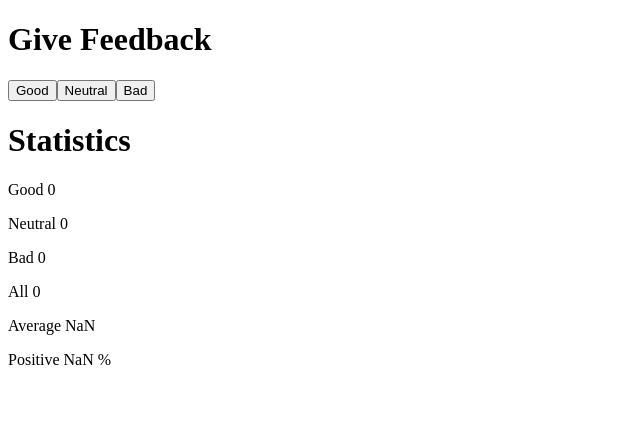
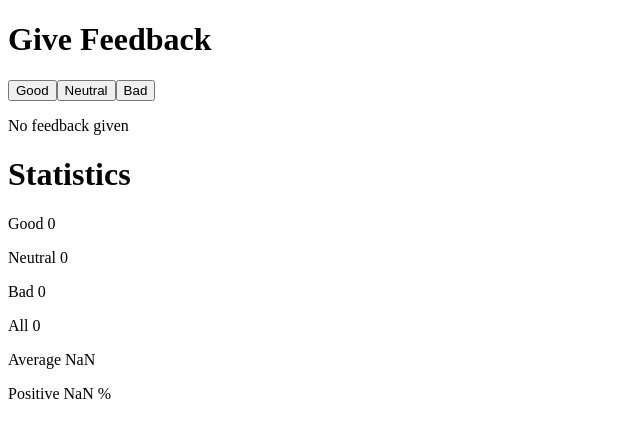
Before and after one commit to w1sec0d/fullstack-course, a React (Vite) app in the folder part1-introduction-to-react/unicafe/: page / in a window 1280 px wide. Shown: the top 438 px of the page, without its empty margins (0-640 px from the left). Built offline with nearby package versions, Linux system fonts and the light colour scheme.

Commit message:
Add exercise 1.9: unicafe step 4

```diff
--- a/part1-introduction-to-react/unicafe/src/App.jsx
+++ b/part1-introduction-to-react/unicafe/src/App.jsx
@@ -1,21 +1,26 @@
 import { useState } from "react";
 
 const Statistics = ({ good, neutral, bad }) => {
-  const averageFeedback = (good, neutral, bad) =>
-    (good - neutral) / (good + neutral + bad);
+  let total = good + neutral + bad;
 
-  const positiveFeedBack = (good, neutral, bad) =>
-    (good / (good + neutral + bad)) * 100;
+  const averageFeedback = (good, bad, total) => (good - bad) / total;
+
+  const positiveFeedBack = (good, total) => (good / total) * 100;
 
   return (
     <div>
-      <h1>Statistics</h1>
-      <p>Good {good}</p>
-      <p>Neutral {neutral}</p>
-      <p>Bad {bad}</p>
-      <p>All {good + neutral + bad}</p>
-      <p>Average {averageFeedback(good, neutral, bad).toFixed(2)}</p>
-      <p>Positive {positiveFeedBack(good, neutral, bad).toFixed(2)} %</p>
+      {total === 0 && <p>No feedback given</p>}
+      {total >= 0 && (
+        <>
+          <h1>Statistics</h1>
+          <p>Good {good}</p>
+          <p>Neutral {neutral}</p>
+          <p>Bad {bad}</p>
+          <p>All {good + neutral + bad}</p>
+          <p>Average {averageFeedback(good, bad, total).toFixed(2)}</p>
+          <p>Positive {positiveFeedBack(good, total).toFixed(2)} %</p>
+        </>
+      )}
     </div>
   );
 };
```
